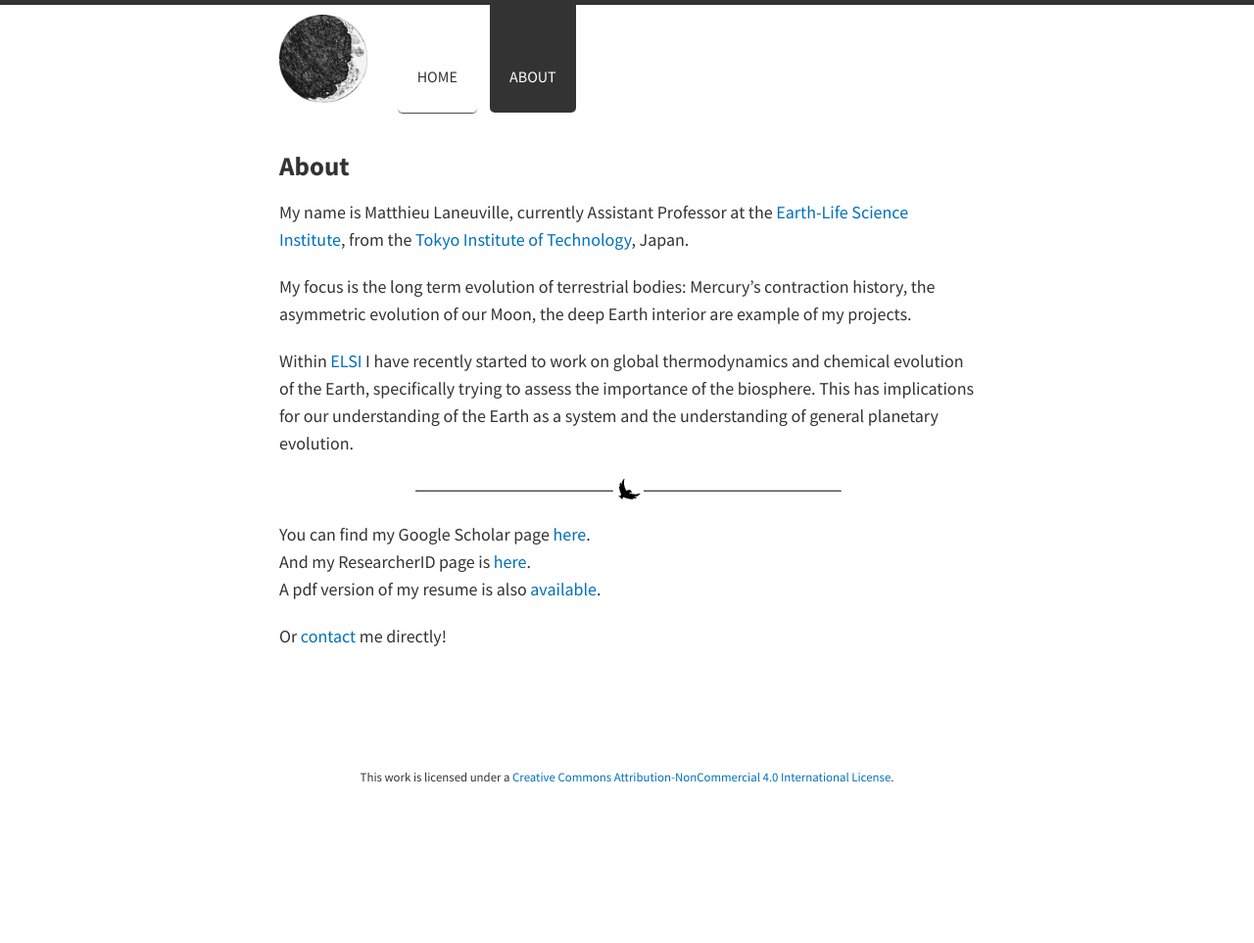
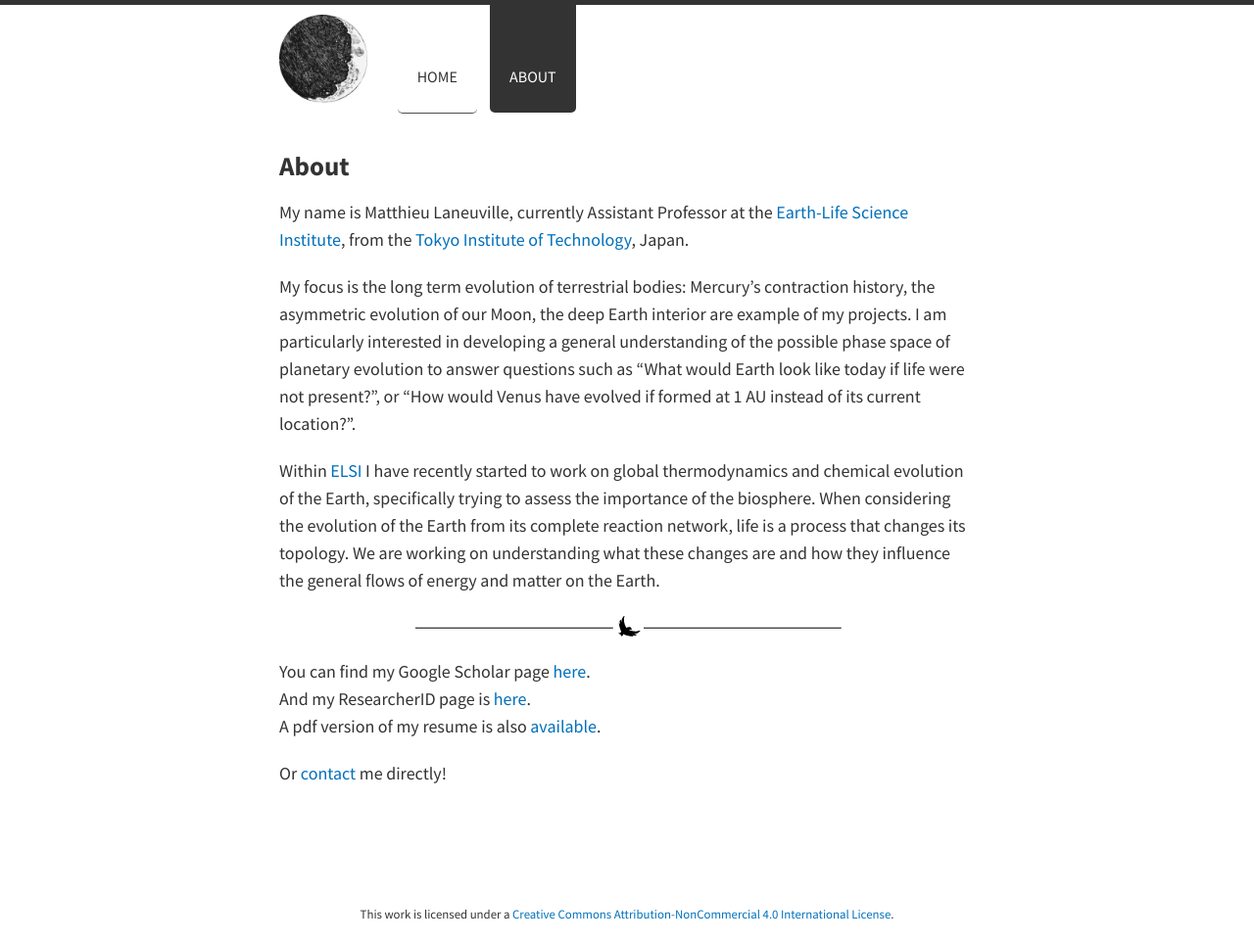
Before and after one commit to mlaneuville/mlaneuville.github.io, a Jekyll site: the page built from about/index.md, in a window 1280 px wide. Shown: the whole page at 98% size. Built offline with Jekyll 4.4.1, drawn with Linux system fonts in a browser that asks for light colours; nearby versions of some CDN libraries; Markdown is read by kramdown in place of the engine named in the settings; before the commit the page ends 900 px from its top, so only the background shows below that.

Commit message:
major update

```diff
--- a/about/index.md
+++ b/about/index.md
@@ -8,12 +8,16 @@ Institute](http://elsi.jp/en/), from the [Tokyo Institute of
 Technology](http://www.titech.ac.jp/english/), Japan.
 
 My focus is the long term evolution of terrestrial bodies: Mercury's contraction history, the
-asymmetric evolution of our Moon, the deep Earth interior are example of my projects.
+asymmetric evolution of our Moon, the deep Earth interior are example of my projects. I am
+particularly interested in developing a general understanding of the possible phase space of
+planetary evolution to answer questions such as "What would Earth look like today if life were not
+present?", or "How would Venus have evolved if formed at 1 AU instead of its current location?".
 
 Within [ELSI](http://elsi.jp/en/) I have recently started to work on global thermodynamics and
-chemical evolution of the Earth, specifically trying to assess the importance of the biosphere. This
-has implications for our understanding of the Earth as a system and the understanding of general
-planetary evolution.
+chemical evolution of the Earth, specifically trying to assess the importance of the biosphere. When
+considering the evolution of the Earth from its complete reaction network, life is a process that
+changes its topology. We are working on understanding what these changes are and how they influence
+the general flows of energy and matter on the Earth.
 
 ---
 
```
Also changed, not shown: _posts/2010-09-19-epsc-rome.md (added, +9 -0 lines), _posts/2012-03-29-volcanism-toulouse.md (added, +10 -0 lines), _posts/2012-09-10-Wandlitz-gedynamics.md (added, +11 -0 lines), _posts/2013-03-18-LPSC2013.md (added, +9 -0 lines), _posts/2014-03-17-LPSC2014.md (added, +9 -0 lines), _posts/2015-01-29-uranus-mission-MUSE.md (+3 -1 lines), _posts/2015-07-21-Vietnam-earth-reaction-network.md (added, +19 -0 lines), _posts/2015-10-07-heredity.md (added, +12 -0 lines), _posts/2015-11-04-Ehime-BMO.md (added, +43 -0 lines), 1 other file.
